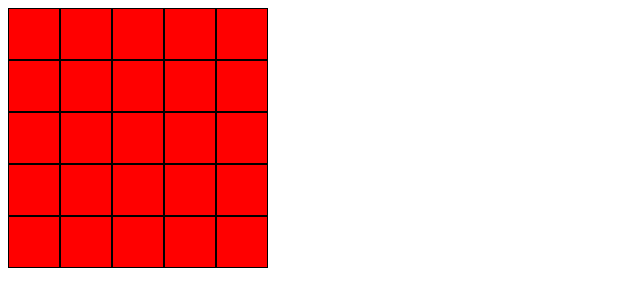
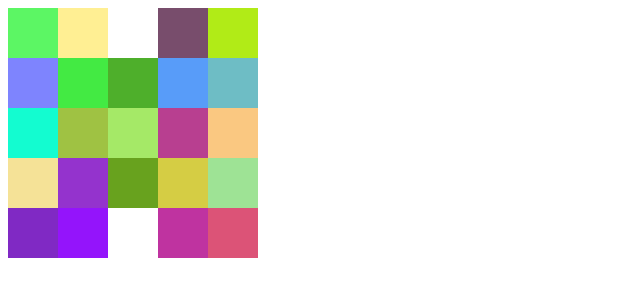
Before and after one commit to AndreyTantsiura/cursor, a plain HTML site: page homework_09/index.html in a window 1280 px wide. Shown: the whole page, without its empty margins (0-640 px from the left). Drawn offline with Linux system fonts and the light colour scheme.

Commit message:
add function_09

```diff
--- a/homework_09/index.html
+++ b/homework_09/index.html
@@ -8,7 +8,6 @@
     <link rel="stylesheet" href="style.css" />
   </head>
   <body>
-	  <div id="block"></div>
     <script src="script.js "></script>
   </body>
 </html>
--- a/homework_09/script.js
+++ b/homework_09/script.js
@@ -1,12 +1,28 @@
-for (let i = 0; i < 24; i++) {
-  let block = document.getElementById("block");
-  let cloneBlock = block.cloneNode();
-  let colorBlock = block.getAttribute("background-color")
-  cloneBlock.setAttribute("background-color", generateColor())
+function generateBlocks(width = "50", height = "50", column = 5) {
+  const row = document.createElement("div");
+  row.setAttribute("id", "row");
+  row.style.width = width * column + "px";
+  document.body.append(row);
 
-  document.body.append(cloneBlock);
+  for (let i = 0; i < 25; i++) {
+    const block = document.createElement("div");
+    block.setAttribute("id", "block");
+    block.style.width = width + "px";
+    block.style.height = height + "px";
+    block.style.backgroundColor =
+      "#" + Math.floor(Math.random() * 16777215).toString(16);
+    row.append(block);
+  }
 }
 
-function generateColor() {
-	return '#' + Math.floor(Math.random() * 16777215).toString(16)
- }
+generateBlocks();
+
+function generateBlocksInterval() {
+  setInterval(() => {
+    const block = document.querySelectorAll("#block")
+    block.style.backgroundColor =
+    "#" + Math.floor(Math.random() * 16777215).toString(16);
+  }, 1000)
+}
+
+generateBlocksInterval()
--- a/homework_09/style.css
+++ b/homework_09/style.css
@@ -1,12 +1,4 @@
-body {
+#row {
 	display: flex;
 	flex-wrap: wrap;
-	width: 260px;
 }
-
-#block {
-  width: 50px;
-  height: 50px;
-  background-color: red;
-  border: 1px solid black;
-}
```
